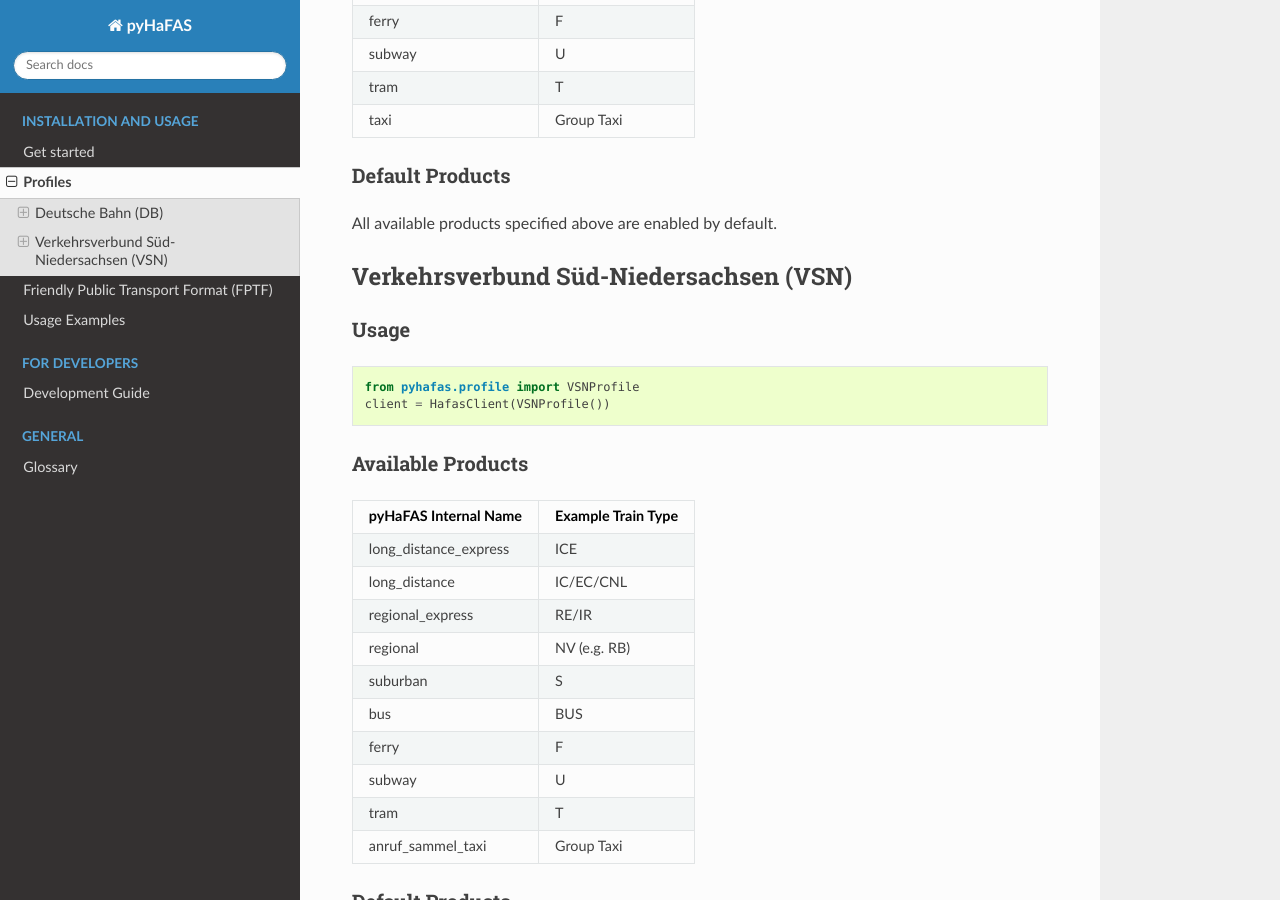
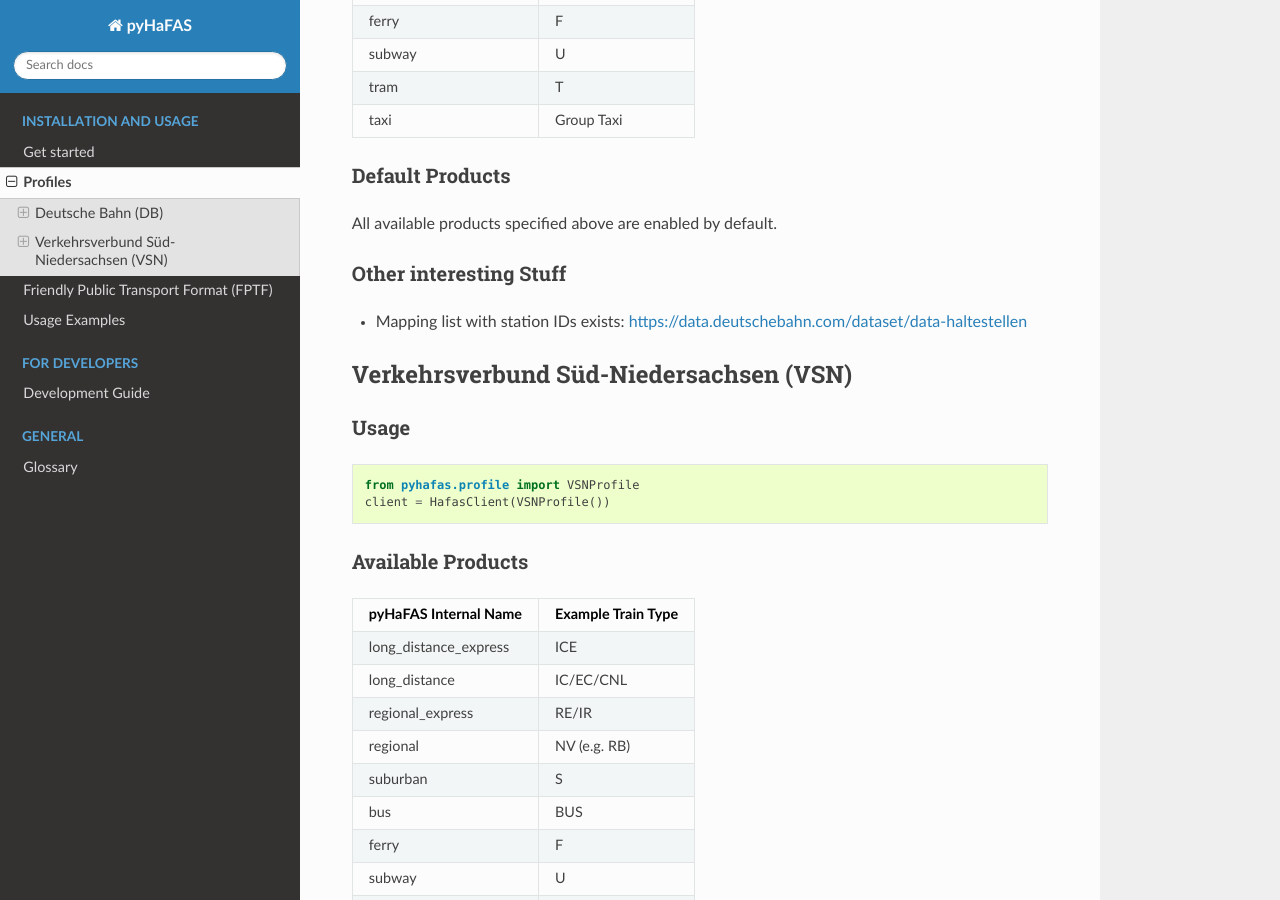
Before and after one commit to FahrplanDatenGarten/pyhafas, a Sphinx documentation site: the page built from docs/usage/profiles.rst, in a window 1280 px wide and 900 px high, scrolled down 697 px. Built offline with Sphinx 7.4.7 and the Read the Docs theme 2.0.0, drawn with Linux system fonts in a browser that asks for light colours; pages that are not in the unit, such as notebooks, are missing from menus.

Commit message:
Move hint with Deutsche Bahn station list in documentation

```diff
--- a/docs/usage/get_started.rst
+++ b/docs/usage/get_started.rst
@@ -32,7 +32,7 @@
 
 2. It searches for locations (stations) with the term "Berlin" and prints the result
 
-3. It searches for departing trains at Berlin Central Station. Every station is identified by an ID, which (in this case `8011160`) can be obtained by a `location`-request with pyhafas or in case of Deutsche Bahn a `list <https://data.deutschebahn.com/dataset/data-haltestellen>`_ with all station IDs exist.
+3. It searches for departing trains at Berlin Central Station. Every station is identified by an ID, which (in this case `8011160`) can be obtained by a `location`-request with pyhafas.
 
 .. code:: python
 
--- a/docs/usage/profiles.rst
+++ b/docs/usage/profiles.rst
@@ -34,6 +34,10 @@
 ^^^^^^^^^^^^^^^^
 All available products specified above are enabled by default.
 
+Other interesting Stuff
+^^^^^^^^^^^^^^^^^^^^^^^
+* Mapping list with station IDs exists: `<https://data.deutschebahn.com/dataset/data-haltestellen>`_
+
 Verkehrsverbund Süd-Niedersachsen (VSN)
 ---------------------------------------
 Usage
```
